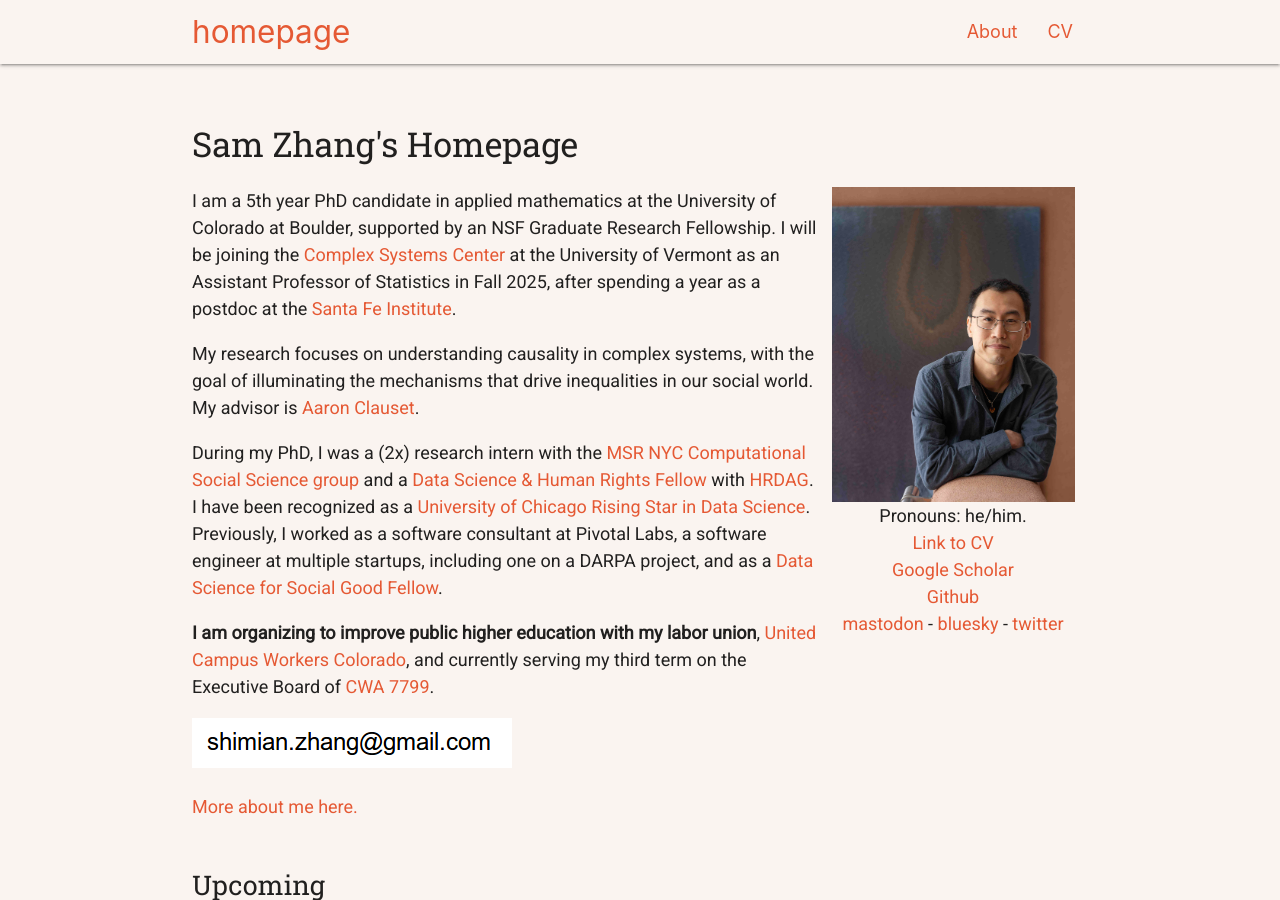
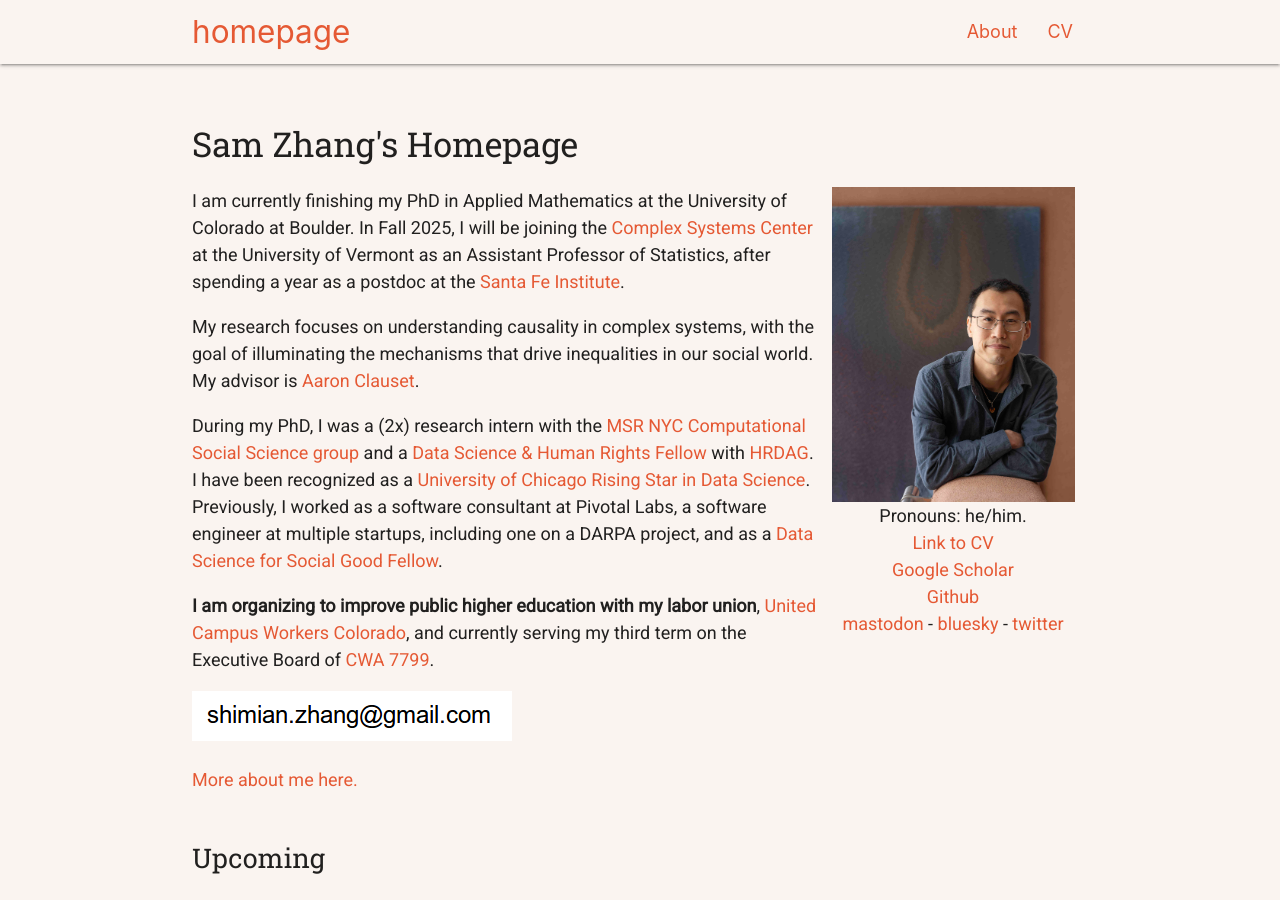
Before and after one commit to samzhang111/samzhang111.github.io, a Jekyll site: the page built from main.html, in a window 1280 px wide and 900 px high. Built offline with Jekyll 4.4.1, drawn with Linux system fonts in a browser that asks for light colours; nearby versions of some CDN libraries.

Commit message:
shorter stuff

```diff
--- a/main.html
+++ b/main.html
@@ -8,7 +8,7 @@ layout: default
 
 <div class="intro">
     <p>
-    I am a 5th year PhD candidate in applied mathematics at the University of Colorado at Boulder, supported by an NSF Graduate Research Fellowship. I will be joining the <a href="https://vermontcomplexsystems.org" target="_blank">Complex Systems Center</a> at the University of Vermont as an Assistant Professor of Statistics in Fall 2025, after spending a year as a postdoc at the <a href="santafe.edu" target="_blank">Santa Fe Institute</a>.
+    I am currently finishing my PhD in Applied Mathematics at the University of Colorado at Boulder. In Fall 2025, I will be joining the <a href="https://vermontcomplexsystems.org" target="_blank">Complex Systems Center</a> at the University of Vermont as an Assistant Professor of Statistics, after spending a year as a postdoc at the <a href="santafe.edu" target="_blank">Santa Fe Institute</a>.
 
     <p>
 My research focuses on understanding causality in complex systems, with the goal of illuminating the mechanisms that drive inequalities in our social world. My advisor is <a href="https://aaronclauset.github.io/" target="_blank">Aaron Clauset</a>.
```
